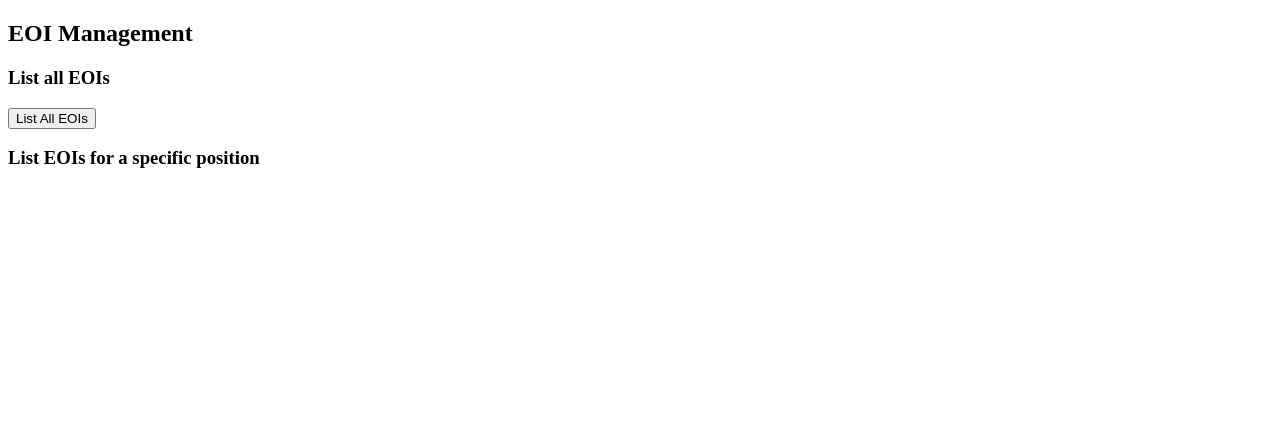
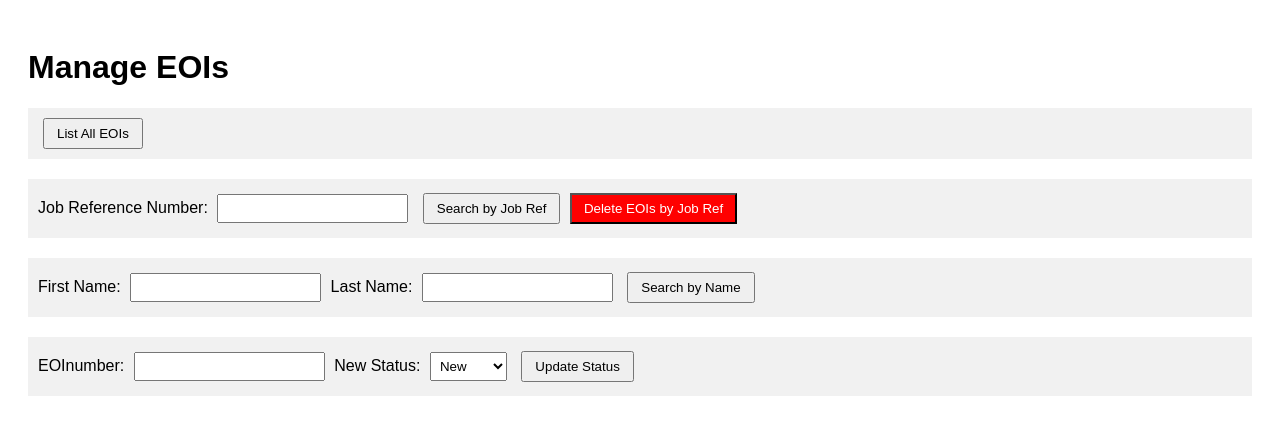
Before and after one commit to Infinite-Loops04/Project02, a PHP site: page /manage.php in a window 1280 px wide. Shown: the top 435 px of the page. Run offline with PHP 8.4, Linux system fonts and the light colour scheme; data that the repository does not hold is empty.

Commit message:
changed mange page

```diff
--- a/manage.php
+++ b/manage.php
@@ -1,100 +1,151 @@
 <?php
-    Session_start();
-    require_once("settings.php");
+require_once("settings.php");
+session_start();
+?>
 
-// Process form submissions
-if ($_SERVER['REQUEST_METHOD'] === 'POST') {
-    if (isset($_POST['list_all'])) {
-        // List all EOIs
-        $sql = "SELECT * FROM eoi";
-        $result = $conn->query($sql);
-        if ($result) {
-            $result_html .= generateTable($result);
+<!DOCTYPE html>
+<html lang="en">
+<head>
+    <meta charset="UTF-8">
+    <title>Manage EOIs</title>
+    <style>
+        body { font-family: Arial, sans-serif; padding: 20px; }
+        h2 { color: #1f3b6e; }
+        table, th, td {
+            border: 1px solid #aaa;
+            border-collapse: collapse;
+            padding: 8px;
         }
-    } elseif (isset($_POST['list_by_job'])) {
-        // List EOIs by job reference number
-        $jobRef = $conn->real_escape_string($_POST['job_reference_number']);
-        $sql = "SELECT * FROM eoi WHERE job_reference_number = '$jobRef'";
-        $result = $conn->query($sql);
-        if ($result) {
-            $result_html .= generateTable($result);
+        table { width: 100%; margin-top: 20px; }
+        form { margin: 20px 0; padding: 10px; background: #f1f1f1; }
+        input, select { margin: 5px; padding: 5px; }
+        button { padding: 6px 12px; margin-left: 5px; }
+    </style>
+</head>
+<body>
+    <h1>Manage EOIs</h1>
+
+    <!-- 1. List All EOIs -->
+    <form method="post">
+        <button name="action" value="list_all">List All EOIs</button>
+    </form>
+
+    <!-- 2. Filter by Job Reference -->
+    <form method="post">
+        <label>Job Reference Number:</label>
+        <input type="text" name="jobRef">
+        <button name="action" value="filter_job">Search by Job Ref</button>
+        <button name="action" value="delete_job" style="background:red; color:white;">Delete EOIs by Job Ref</button>
+    </form>
+
+    <!-- 3. Filter by Applicant Name -->
+    <form method="post">
+        <label>First Name:</label>
+        <input type="text" name="firstName">
+        <label>Last Name:</label>
+        <input type="text" name="lastName">
+        <button name="action" value="filter_name">Search by Name</button>
+    </form>
+
+    <!-- 5. Change Status -->
+    <form method="post">
+        <label>EOInumber:</label>
+        <input type="number" name="eoiNumber" required>
+        <label>New Status:</label>
+        <select name="newStatus">
+            <option value="New">New</option>
+            <option value="Current">Current</option>
+            <option value="Final">Final</option>
+        </select>
+        <button name="action" value="change_status">Update Status</button>
+    </form>
+
+<?php
+function displayEOIs($result) {
+    if (mysqli_num_rows($result) > 0) {
+        echo "<table><tr>
+                <th>EOInumber</th><th>Job Ref</th><th>First Name</th><th>Last Name</th>
+                <th>Email</th><th>Phone</th><th>Status</th>
+              </tr>";
+        while ($row = mysqli_fetch_assoc($result)) {
+            echo "<tr>
+                    <td>{$row['EOInumber']}</td>
+                    <td>{$row['JobReferenceNumber']}</td>
+                    <td>{$row['FirstName']}</td>
+                    <td>{$row['LastName']}</td>
+                    <td>{$row['EmailAddress']}</td>
+                    <td>{$row['PhoneNumber']}</td>
+                    <td>{$row['Status']}</td>
+                  </tr>";
         }
-    } elseif (isset($_POST['list_by_applicant'])) {
-        // List EOIs by applicant name
-        $firstName = $conn->real_escape_string($_POST['applicant_first_name']);
-        $lastName = $conn->real_escape_string($_POST['applicant_last_name']);
-
-        $conditions = [];
-        if ($firstName) $conditions[] = "applicant_first_name LIKE '%$firstName%'";
-        if ($lastName) $conditions[] = "applicant_last_name LIKE '%$lastName%'";
-        if (count($conditions) > 0) {
-            $whereClause = implode(' AND ', $conditions);
-            $sql = "SELECT * FROM eoi WHERE $whereClause";
-            $result = $conn->query($sql);
-            if ($result) {
-                $result_html .= generateTable($result);
-            }
-        }
-    } elseif (isset($_POST['delete_by_job'])) {
-        // Delete EOIs by job reference number
-        $jobRef = $conn->real_escape_string($_POST['delete_job_reference_number']);
-        $sql = "DELETE FROM eoi WHERE job_reference_number = '$jobRef'";
-        if ($conn->query($sql) === TRUE) {
-            $message = "EOIs for job reference '$jobRef' deleted successfully.";
-        } else {
-            $message = "Error deleting EOIs: " . $conn->error;
-        }
-    } elseif (isset($_POST['change_status'])) {
-        // Change status of an EOI
-        $eoiId = $conn->real_escape_string($_POST['eoi_id']);
-        $newStatus = $conn->real_escape_string($_POST['new_status']);
-        $sql = "UPDATE eoi SET status = '$newStatus' WHERE id = '$eoiId'";
-        if ($conn->query($sql) === TRUE) {
-            $message = "EOI status updated successfully.";
-        } else {
-            $message = "Error updating status: " . $conn->error;
-        }
+        echo "</table>";
+    } else {
+        echo "<p>No records found.</p>";
     }
 }
 
-// Function to generate an HTML table from a result set
-function generateTable($result) {
-    $html = "<table border='1'><tr>";
-    // Fetch field names
-    while ($field = $result->fetch_field()) {
-        $html .= "<th>{$field->name}</th>";
+// Handle Form Actions
+if ($_SERVER["REQUEST_METHOD"] === "POST" && isset($_POST['action'])) {
+    $action = $_POST['action'];
+
+    switch ($action) {
+        case "list_all":
+            $query = "SELECT * FROM eoi";
+            $result = mysqli_query($conn, $query);
+            echo "<h2>All EOIs</h2>";
+            displayEOIs($result);
+            break;
+
+        case "filter_job":
+            $jobRef = mysqli_real_escape_string($conn, $_POST['jobRef']);
+            $query = "SELECT * FROM eoi WHERE JobReferenceNumber = '$jobRef'";
+            $result = mysqli_query($conn, $query);
+            echo "<h2>EOIs for Job Reference: $jobRef</h2>";
+            displayEOIs($result);
+            break;
+
+        case "delete_job":
+            $jobRef = mysqli_real_escape_string($conn, $_POST['jobRef']);
+            $delete = "DELETE FROM eoi WHERE JobReferenceNumber = '$jobRef'";
+            if (mysqli_query($conn, $delete)) {
+                echo "<p style='color:green;'>EOIs with Job Reference '$jobRef' deleted successfully.</p>";
+            } else {
+                echo "<p style='color:red;'>Error deleting EOIs.</p>";
+            }
+            break;
+
+        case "filter_name":
+            $first = mysqli_real_escape_string($conn, $_POST['firstName'] ?? '');
+            $last = mysqli_real_escape_string($conn, $_POST['lastName'] ?? '');
+
+            $conditions = [];
+            if (!empty($first)) $conditions[] = "FirstName = '$first'";
+            if (!empty($last))  $conditions[] = "LastName = '$last'";
+            if (count($conditions) > 0) {
+                $query = "SELECT * FROM eoi WHERE " . implode(" AND ", $conditions);
+                $result = mysqli_query($conn, $query);
+                echo "<h2>EOIs for Applicant: $first $last</h2>";
+                displayEOIs($result);
+            } else {
+                echo "<p style='color:red;'>Please provide at least a first or last name.</p>";
+            }
+            break;
+
+        case "change_status":
+            $eoiNumber = (int)$_POST['eoiNumber'];
+            $newStatus = mysqli_real_escape_string($conn, $_POST['newStatus']);
+
+            $update = "UPDATE eoi SET Status = '$newStatus' WHERE EOInumber = $eoiNumber";
+            if (mysqli_query($conn, $update)) {
+                echo "<p style='color:green;'>Status updated successfully for EOI #$eoiNumber.</p>";
+            } else {
+                echo "<p style='color:red;'>Failed to update status.</p>";
+            }
+            break;
     }
-    $html .= "</tr>";
-    // Fetch rows
-    while ($row = $result->fetch_assoc()) {
-        $html .= "<tr>";
-        foreach ($row as $cell) {
-            $html .= "<td>{$cell}</td>";
-        }
-        $html .= "</tr>";
-    }
-    $html .= "</table>";
-    $result->free();
-    return $html;
 }
-
-$conn->close();
+mysqli_close($conn);
 ?>
 
-<!DOCTYPE html>
-<html>
-<head>
-    <title>EOI Management</title>
-</head>
-<body>
-<h2>EOI Management</h2>
-<?php if ($message) echo "<p>$message</p>"; ?>
-
-<h3>List all EOIs</h3>
-<form method="post">
-    <button type="submit" name="list_all">List All EOIs</button>
-</form>
-
-<h3>List EOIs for a specific position</h3>
 </body>
 </html>
```
Also changed, not shown: process_manage.php (added, +74 -0 lines).
